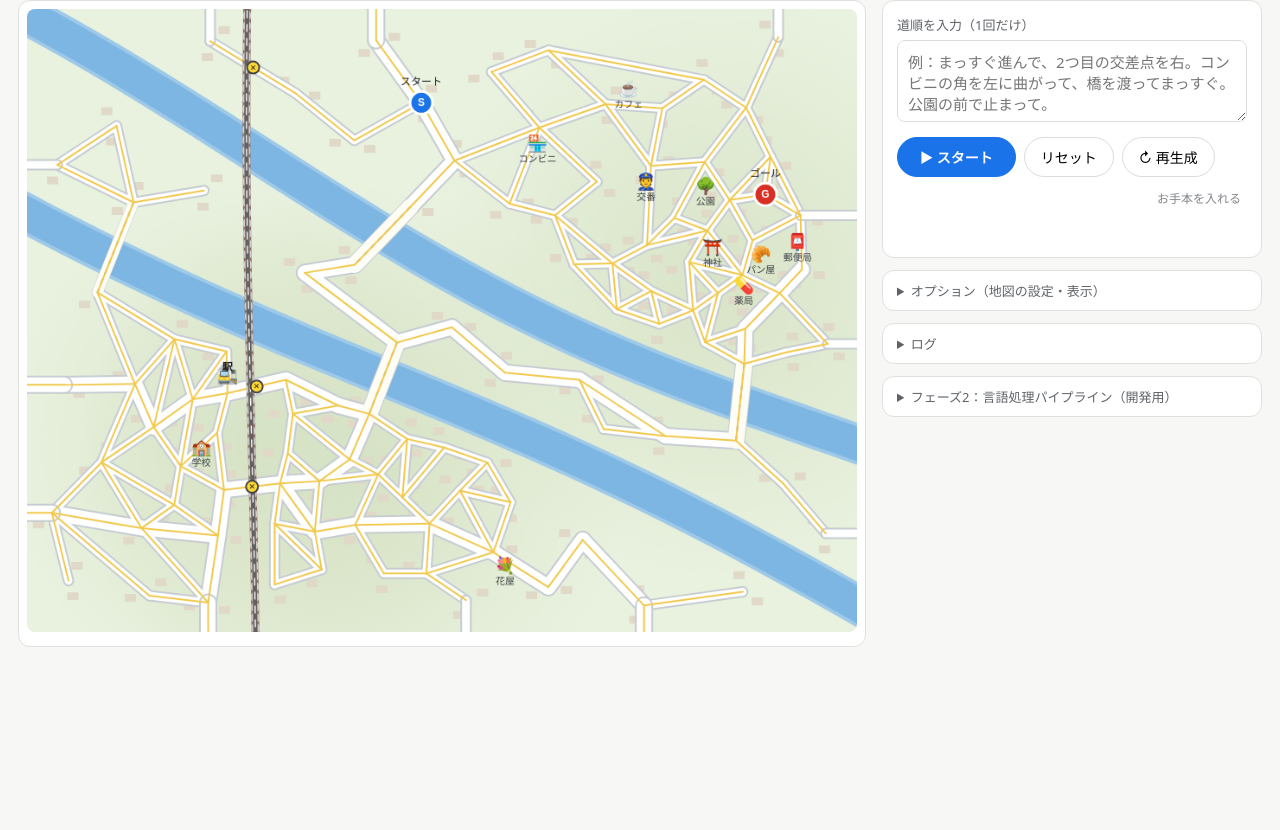
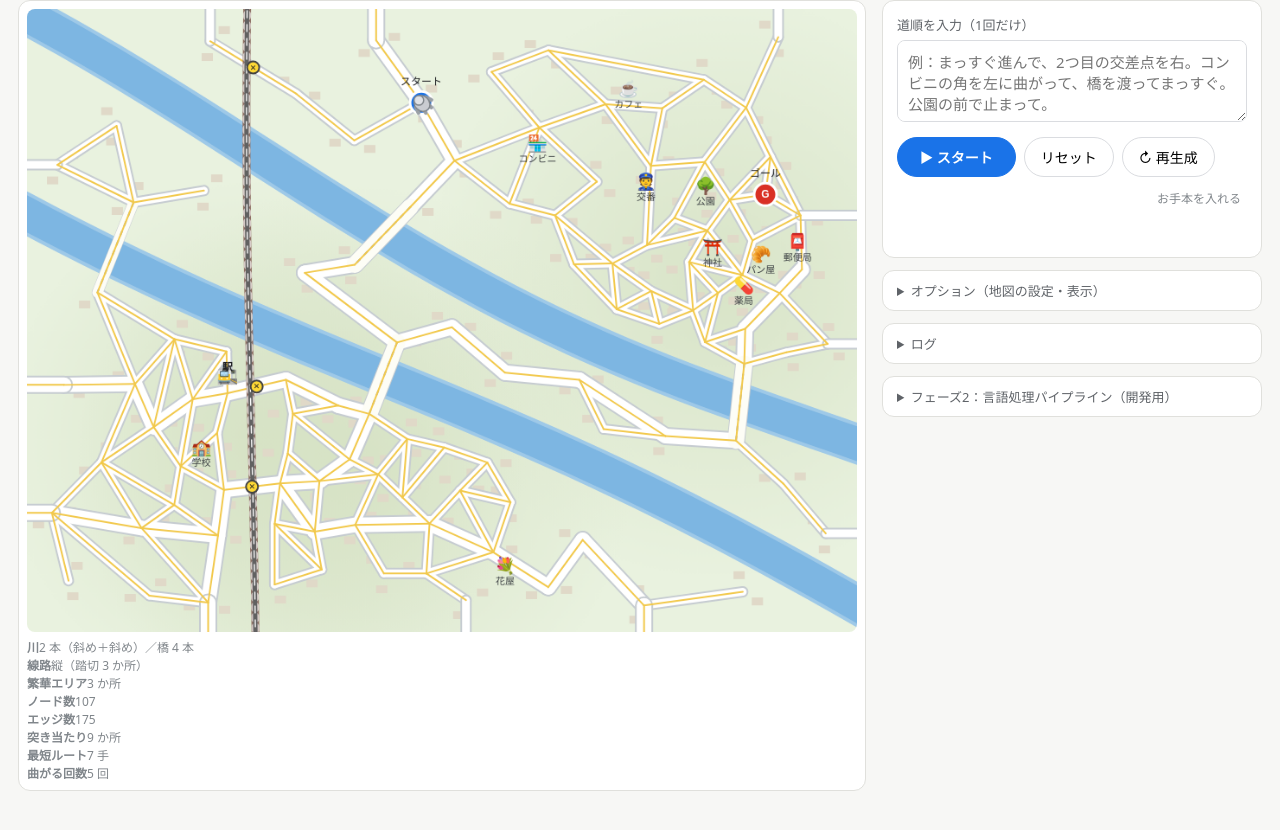
Before and after one commit to sunatomo/sunatomo.github.io, a plain HTML site: page direction-puzzle/index.html in a window 1280 px wide. Shown: the part 56-886 px from the top of the page. Before the commit the page ends 800 px from the top, so only its background shows below. Drawn offline with Linux system fonts and the light colour scheme.

Commit message:
Update direction-puzzle/index.html

```diff
--- a/direction-puzzle/index.html
+++ b/direction-puzzle/index.html
@@ -318,6 +318,7 @@ function generate(seed, riverOpt, railOpt){
 }
 
 function drawCharacter(x, y, heading){
+  const ctx=document.getElementById("map").getContext("2d");
   const raw=Math.atan2(heading.y, heading.x);
   const snap=Math.round(raw/(Math.PI/8))*(Math.PI/8); // 16 directions
   ctx.save(); ctx.translate(x, y); ctx.rotate(snap+Math.PI/2); // local space: figure faces -y
```
